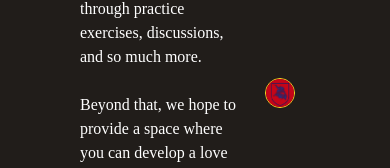
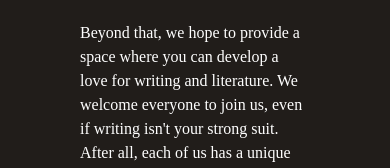
Before and after one commit to Hairum-Qureshi/novice-ink-writers-club, a React (Vite) app in the folder apps/frontend/: page / in a window 390 px wide. Shown: the part 1287-1455 px from the top of the page. Built offline with nearby package versions, Linux system fonts and the light colour scheme; no server answers; a web font is replaced by a local one.

Commit message:
Made about us section mobile responsive

```diff
--- a/apps/frontend/src/pages/Home.tsx
+++ b/apps/frontend/src/pages/Home.tsx
@@ -34,7 +34,7 @@ export default function Home() {
 					</div>
 				</div>
 			</div>
-			<div className="bg-[#211d1a] h-auto p-20 flex items-center justify-between">
+			<div className="bg-[#211d1a] h-auto p-20 flex lg:flex-row flex-col items-center justify-between">
 				<div className="flex-1">
 					<h1 className="text-5xl font-bold uppercase font-lusitana text-amber-300">
 						About Us
@@ -58,7 +58,7 @@ export default function Home() {
 					<img
 						src="/assets/Christiana-High-School-Logo.png"
 						alt="Christiana High School Logo"
-						className="w-1/2 h-1/2 rounded-full border border-yellow-300"
+						className="lg:w-1/2 lg:h-1/2 w-70 h-70 lg:mt-0 mt-10 rounded-full border border-yellow-300"
 					/>
 				</div>
 			</div>
```
